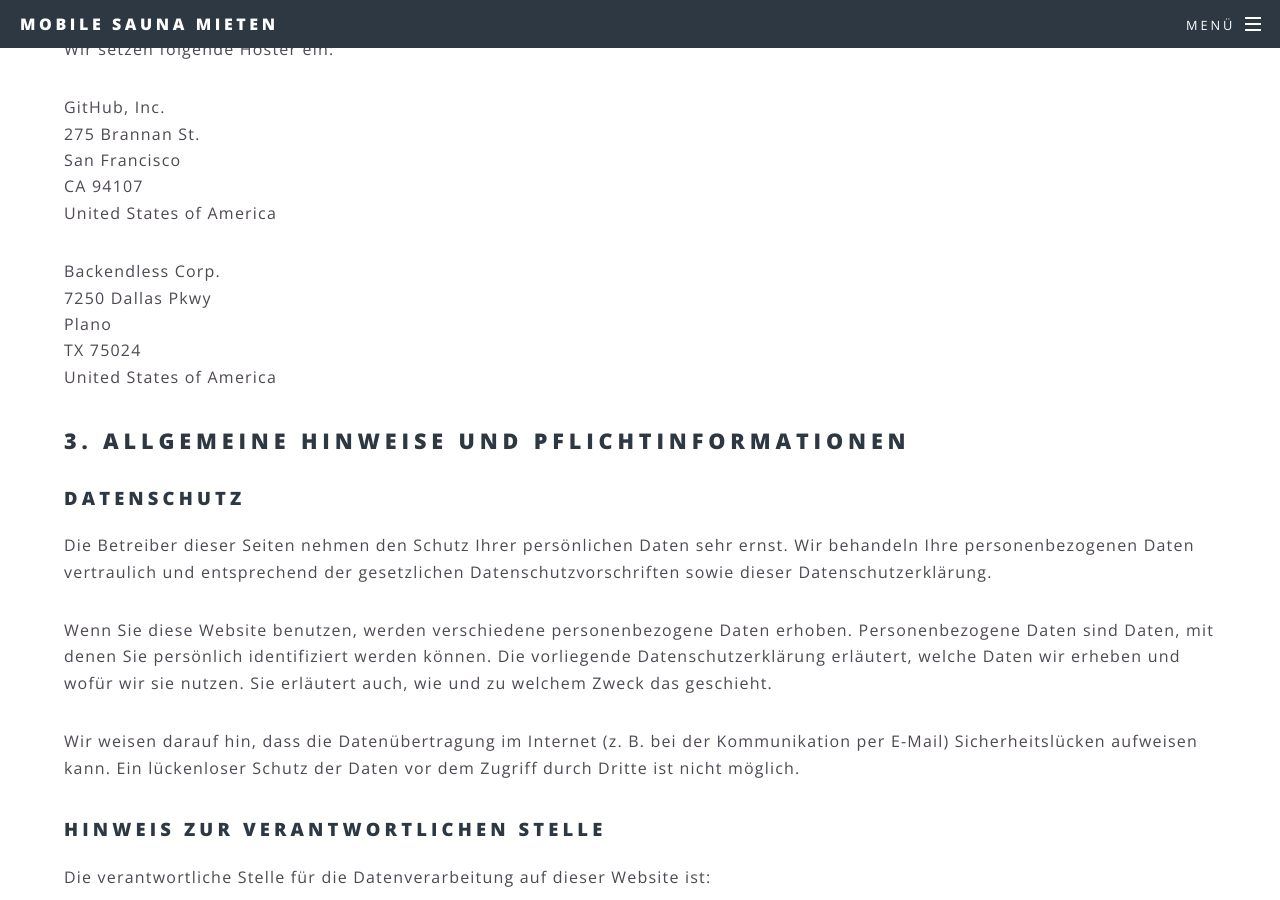
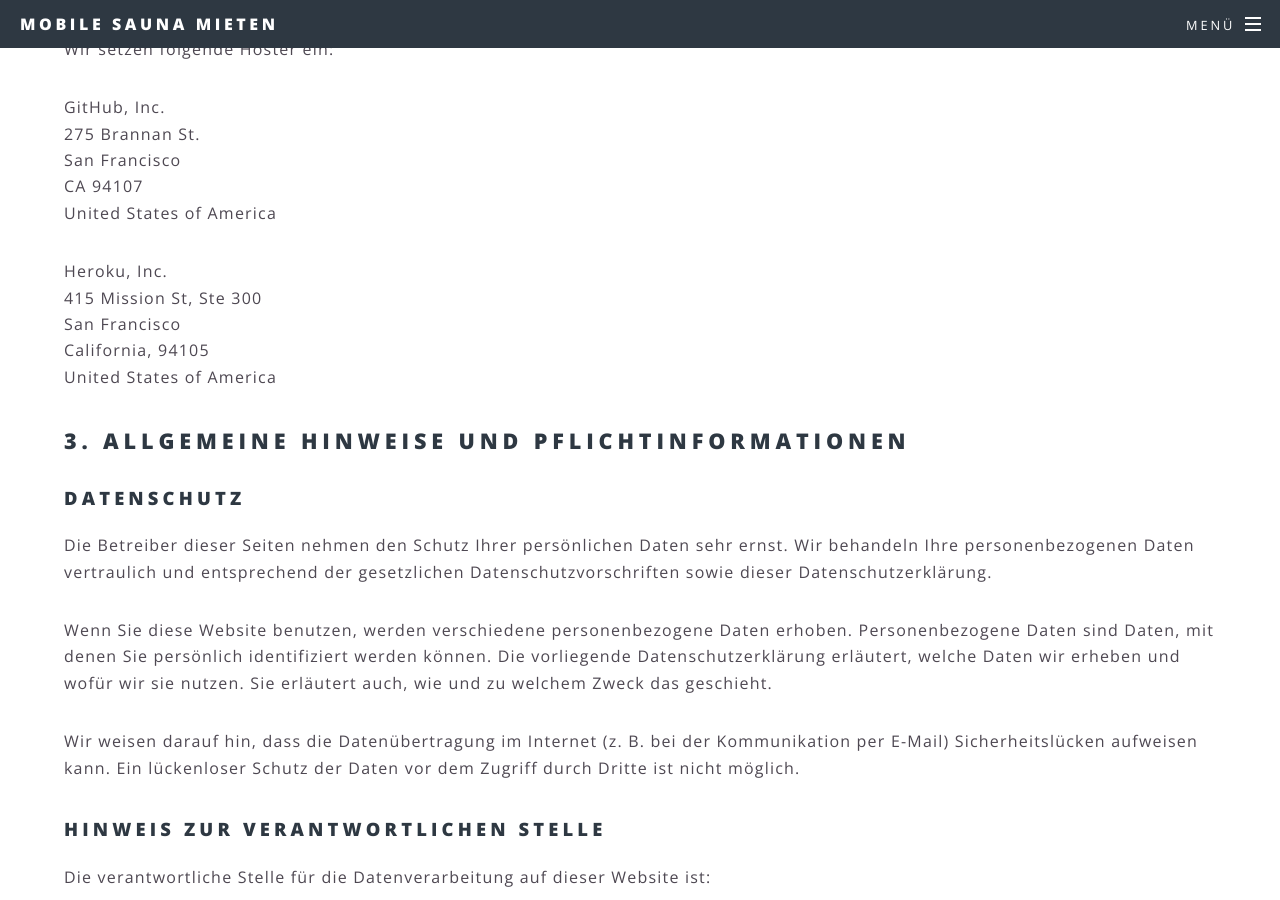
Before and after one commit to LPT-Wellness/lpt-wellness.github.io, a Jekyll site: the page built from impressum.html, in a window 1280 px wide and 900 px high, scrolled down 3850 px. Built offline with Jekyll 4.4.1, drawn with Linux system fonts in a browser that asks for light colours.

Commit message:
update hosters

```diff
--- a/impressum.html
+++ b/impressum.html
@@ -115,8 +115,12 @@ order: 4
         San Francisco<br/>
         CA 94107<br/>
         United States of America</p>
-    <p>Backendless Corp.<br>
-        7250 Dallas Pkwy <br> Plano <br> TX 75024 <br> United States of America
+    <p> Heroku, Inc.
+        <br>
+        415 Mission St, Ste 300<br>
+        San Francisco<br>
+        California, 94105<br>
+        United States of America
     </p>
     <h2>3. Allgemeine Hinweise und Pflicht&shy;informationen</h2>
     <h3>Datenschutz</h3>
```
